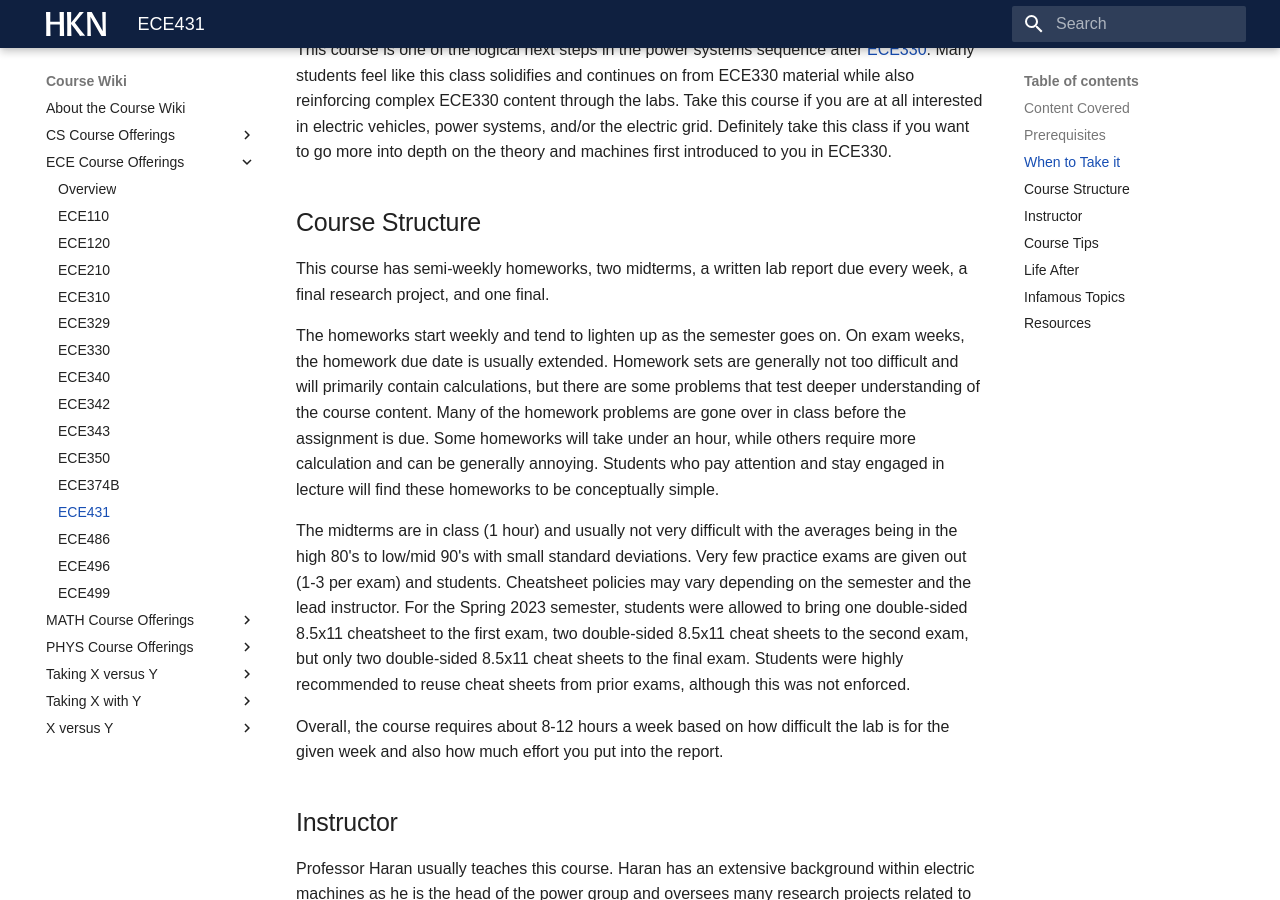
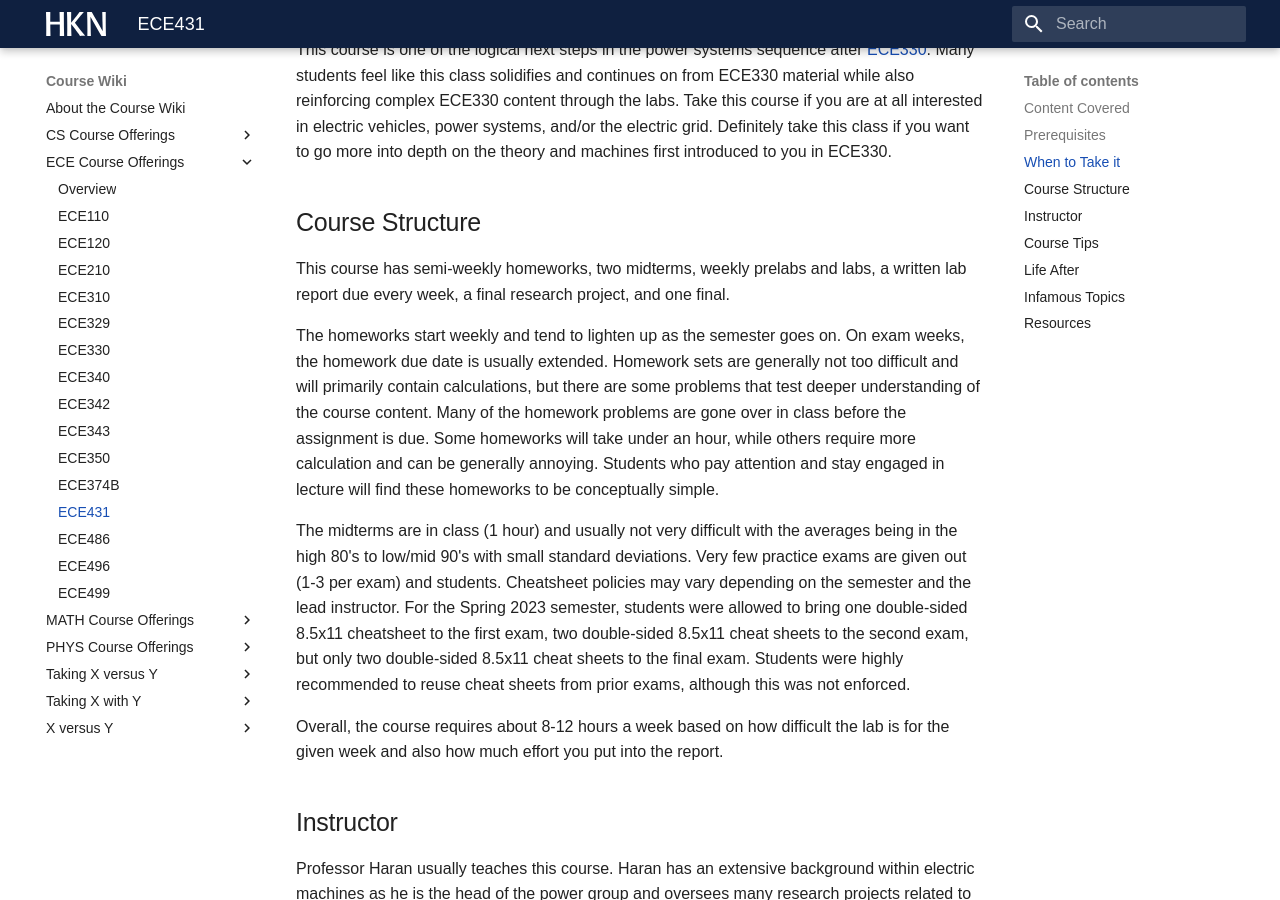
Before and after one commit to hkn-alpha/wiki, an MkDocs documentation site: the page built from docs/Course Wiki/ECE Course Offerings/ECE431.md, in a window 1280 px wide and 900 px high, scrolled down 1844 px. Built offline with MkDocs 1.6.1 and Material for MkDocs 9.7.7, drawn with Linux system fonts in a browser that asks for light colours; some web fonts are replaced.

Commit message:
Update ECE431.md

```diff
--- a/docs/Course Wiki/ECE Course Offerings/ECE431.md
+++ b/docs/Course Wiki/ECE Course Offerings/ECE431.md
@@ -35,7 +35,7 @@ This course is one of the logical next steps in the power systems sequence after
 
 ## Course Structure
 
-This course has semi-weekly homeworks, two midterms, a written lab report due every week, a final research project, and one final.
+This course has semi-weekly homeworks, two midterms, weekly prelabs and labs, a written lab report due every week, a final research project, and one final.
 
 The homeworks start weekly and tend to lighten up as the semester goes on. On exam weeks, the homework due date is usually extended. Homework sets are generally not too difficult and will primarily contain calculations, but there are some problems that test deeper understanding of the course content. Many of the homework problems are gone over in class before the assignment is due. Some homeworks will take under an hour, while others require more calculation and can be generally annoying. Students who pay attention and stay engaged in lecture will find these homeworks to be conceptually simple.
 
```
